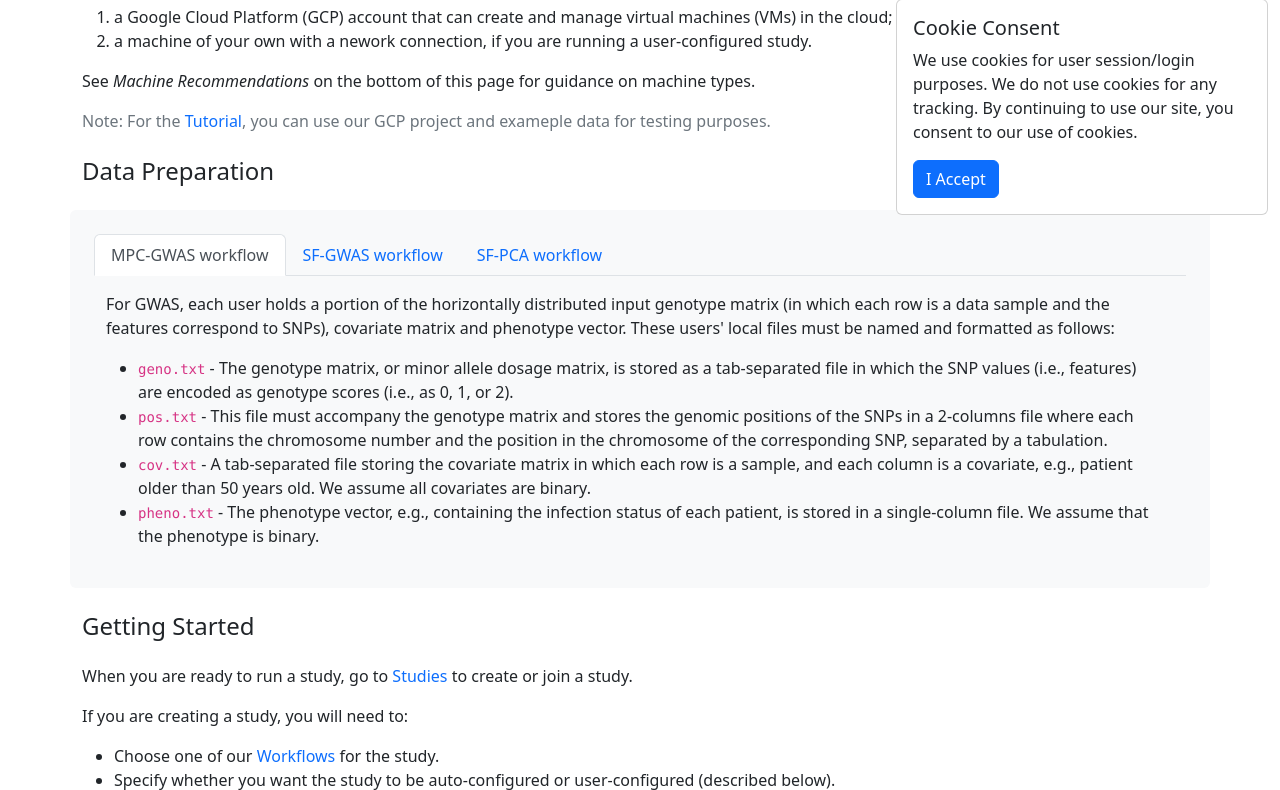
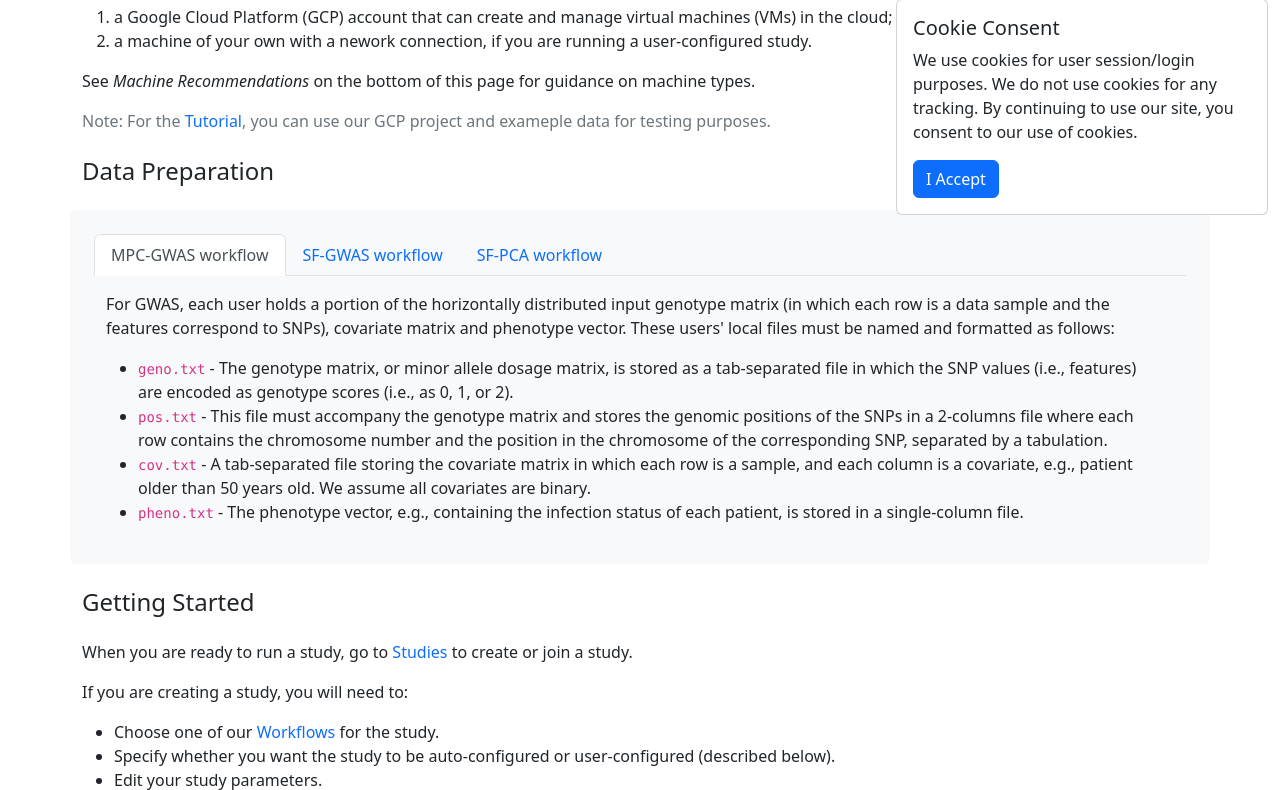
Before and after one commit to hcholab/sfkit-website, a Python web app: template src/templates/general/instructions.html in a window 1280 px wide. Shown: the part 585-1375 px from the top of the page. Run offline with Jinja, Linux system fonts and the light colour scheme; the template is opened without the code that fills it, so the values that code supplies are empty; some libraries are stand-ins or nearby versions.

Commit message:
fix minor bug

```diff
--- a/src/api.py
+++ b/src/api.py
@@ -116,6 +116,7 @@ def create_cp0() -> Tuple[dict, int]:
 
     db = current_app.config["DATABASE"]
     study_title = db.collection("users").document("auth_keys").get().to_dict()[auth_key]["study_title"]
+    study_title = study_title.replace(" ", "").lower()
 
     doc_ref = current_app.config["DATABASE"].collection("studies").document(study_title)
     doc_ref_dict: dict = doc_ref.get().to_dict()
--- a/src/templates/general/instructions.html
+++ b/src/templates/general/instructions.html
@@ -101,7 +101,7 @@
                 <li>
                   <code>pheno.txt</code>
                   - The phenotype vector, e.g., containing the infection status of each patient, is stored in a
-                  single-column file. We assume that the phenotype is binary.
+                  single-column file.
                 </li>
               </ul>
             </div>
```
